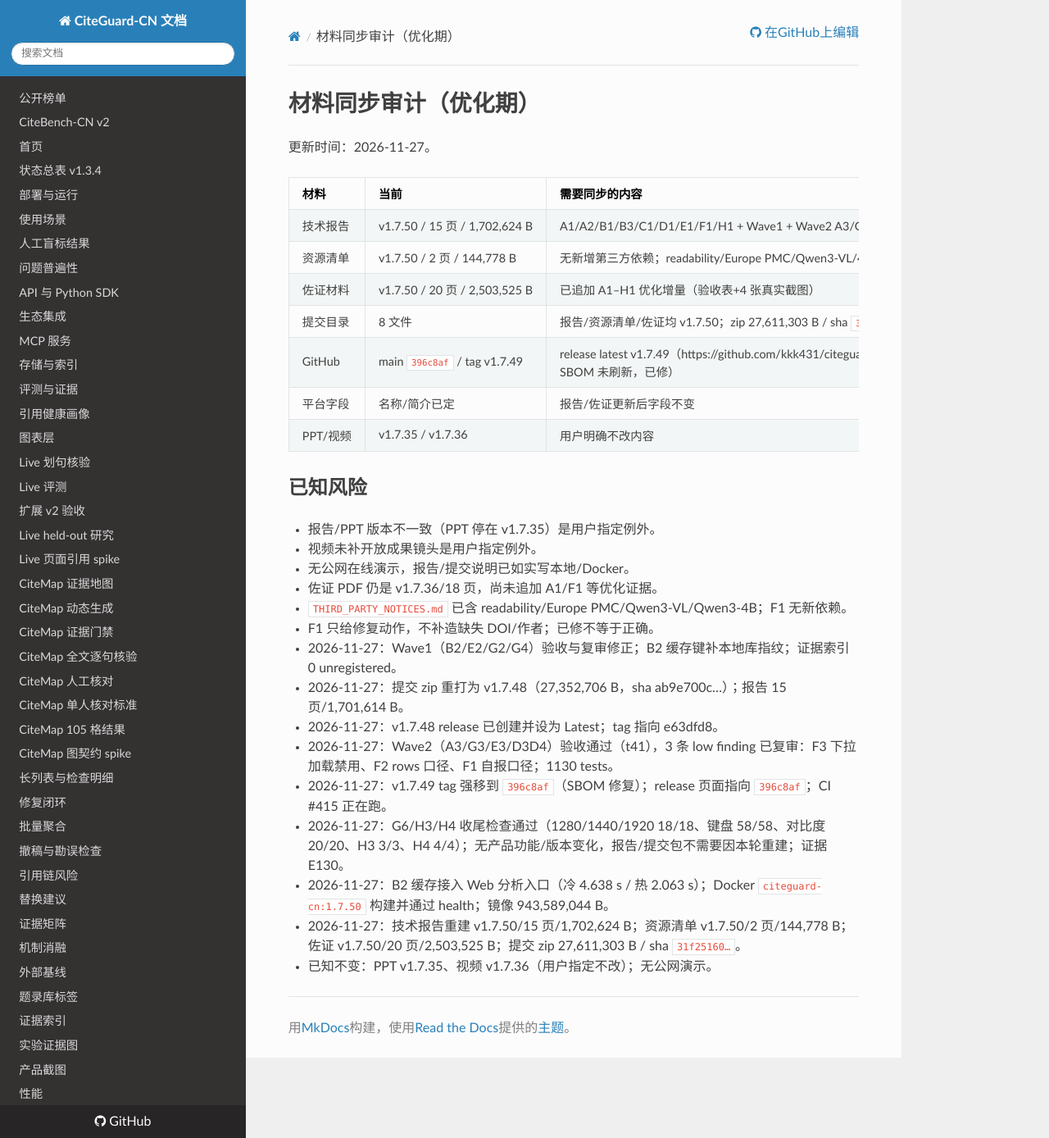
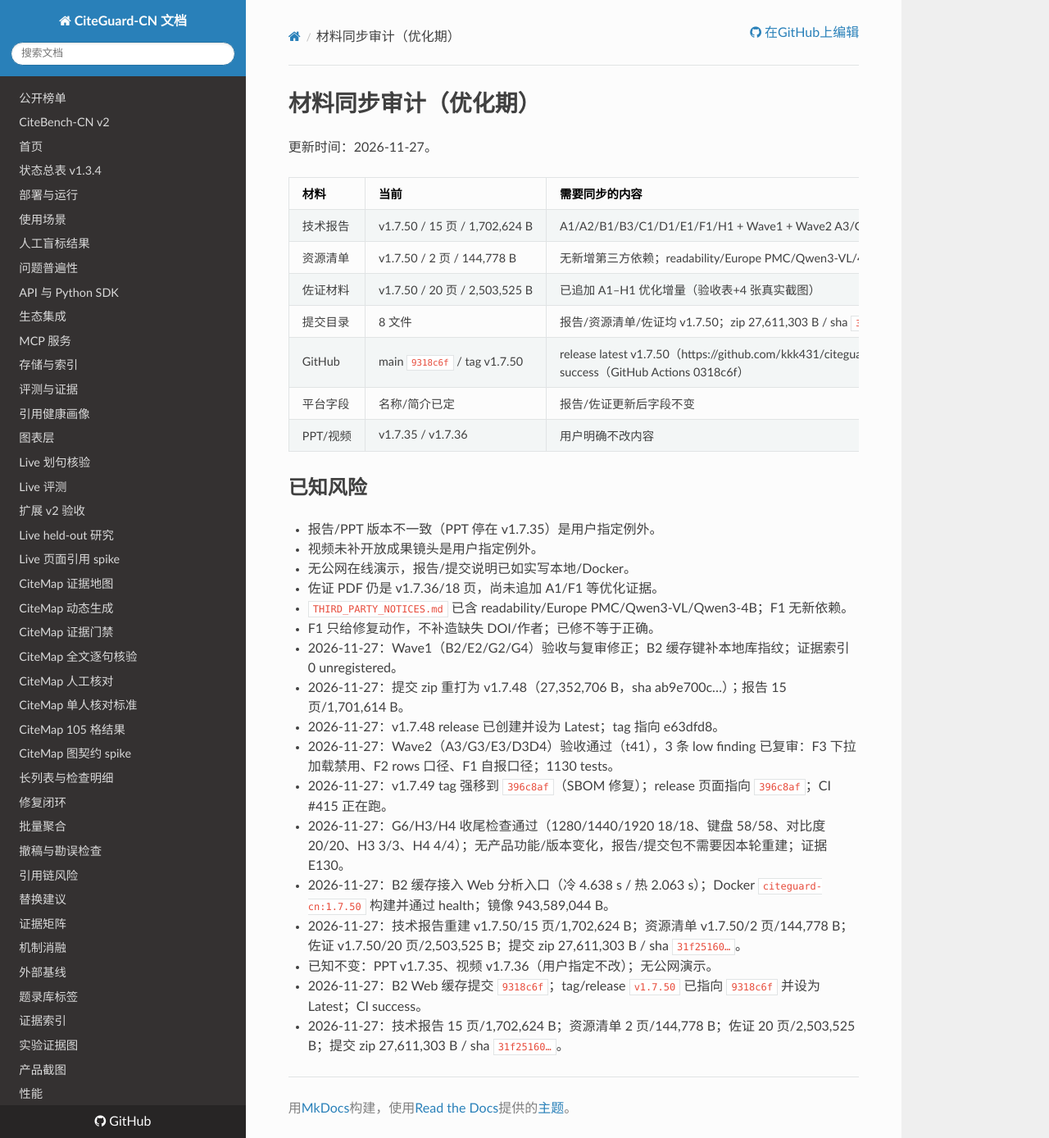
Before and after one commit to kkk431/citeguard-cn, an MkDocs documentation site: the page built from docs/materials_audit.md, in a window 1280 px wide and 1388 px high. Shown: the whole window at 82% size. Built offline with MkDocs 1.6.1, drawn with Linux system fonts in a browser that asks for light colours; nearby versions of some CDN libraries.

Commit message:
docs: record v1.7.50 release and final material hashes

```diff
--- a/docs/materials_audit.md
+++ b/docs/materials_audit.md
@@ -8,7 +8,7 @@
 | 资源清单 | v1.7.50 / 2 页 / 144,778 B | 无新增第三方依赖；readability/Europe PMC/Qwen3-VL/4B 已在册 | 可保持 |
 | 佐证材料 | v1.7.50 / 20 页 / 2,503,525 B | 已追加 A1–H1 优化增量（验收表+4 张真实截图） | 已更新 |
 | 提交目录 | 8 文件 | 报告/资源清单/佐证均 v1.7.50；zip 27,611,303 B / sha `31f25160d32a94f153034894260b30060a8a7d0b999e957c56205c4447d9f093` | 已更新 |
-| GitHub | main `396c8af` / tag v1.7.49 | release latest v1.7.49（https://github.com/kkk431/citeguard-cn/releases/tag/v1.7.49，页面指向 `396c8af`）；CI #415 success（`396c8af`）、#416 success（`f1087ee`）、#414 failed（旧 `35d82a0` SBOM 未刷新，已修） | 已更新 |
+| GitHub | main `9318c6f` / tag v1.7.50 | release latest v1.7.50（https://github.com/kkk431/citeguard-cn/releases/tag/v1.7.50，页面指向 `9318c6f`）；CI `9318c6f` success（GitHub Actions 0318c6f） | 已更新 |
 | 平台字段 | 名称/简介已定 | 报告/佐证更新后字段不变 | 待确认 |
 | PPT/视频 | v1.7.35 / v1.7.36 | 用户明确不改内容 | 保持 |
 
@@ -36,3 +36,6 @@
 - 2026-11-27：B2 缓存接入 Web 分析入口（冷 4.638 s / 热 2.063 s）；Docker `citeguard-cn:1.7.50` 构建并通过 health；镜像 943,589,044 B。
 - 2026-11-27：技术报告重建 v1.7.50/15 页/1,702,624 B；资源清单 v1.7.50/2 页/144,778 B；佐证 v1.7.50/20 页/2,503,525 B；提交 zip 27,611,303 B / sha `31f25160…`。
 - 已知不变：PPT v1.7.35、视频 v1.7.36（用户指定不改）；无公网演示。
+
+- 2026-11-27：B2 Web 缓存提交 `9318c6f`；tag/release `v1.7.50` 已指向 `9318c6f` 并设为 Latest；CI success。
+- 2026-11-27：技术报告 15 页/1,702,624 B；资源清单 2 页/144,778 B；佐证 20 页/2,503,525 B；提交 zip 27,611,303 B / sha `31f25160…`。
```
